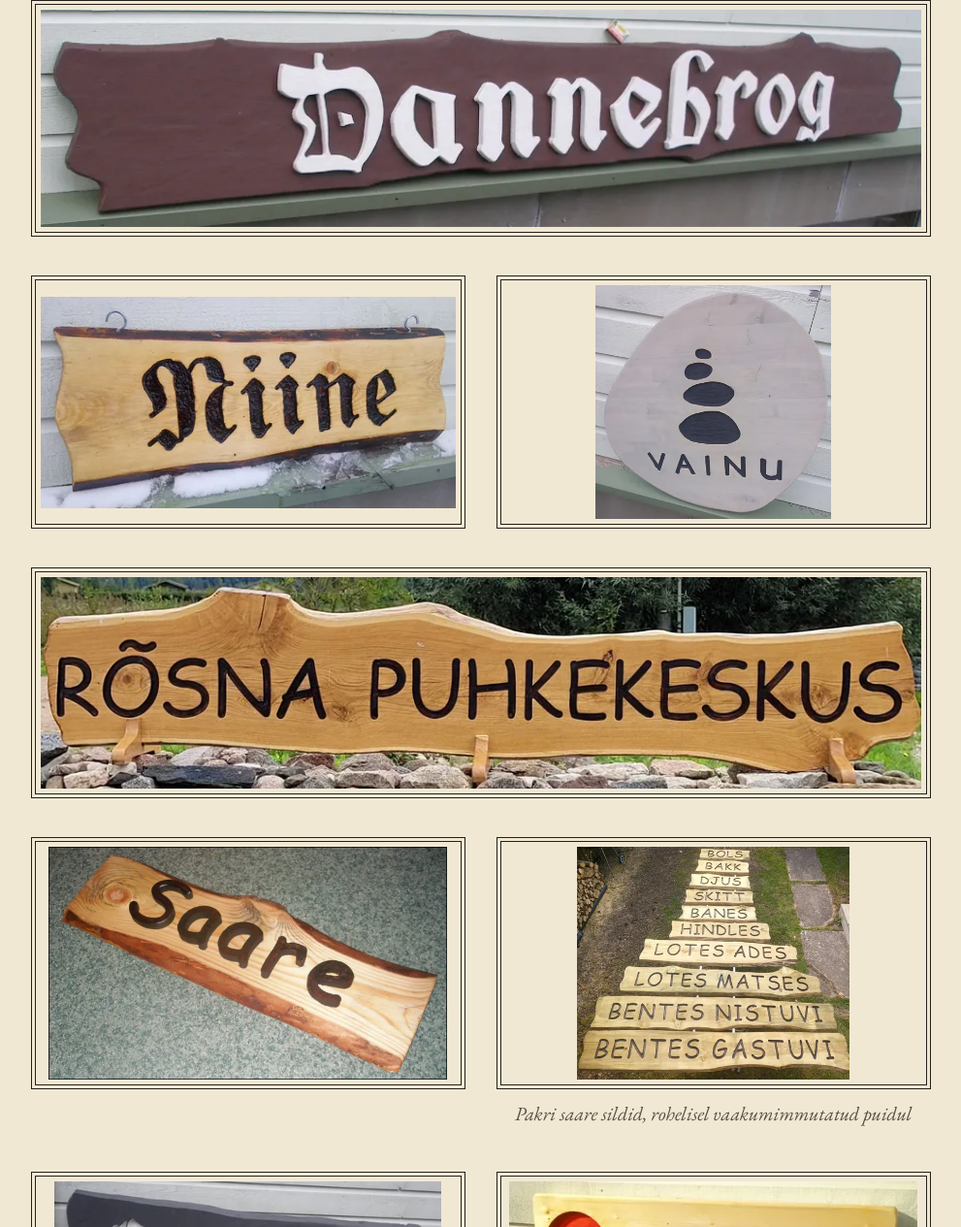
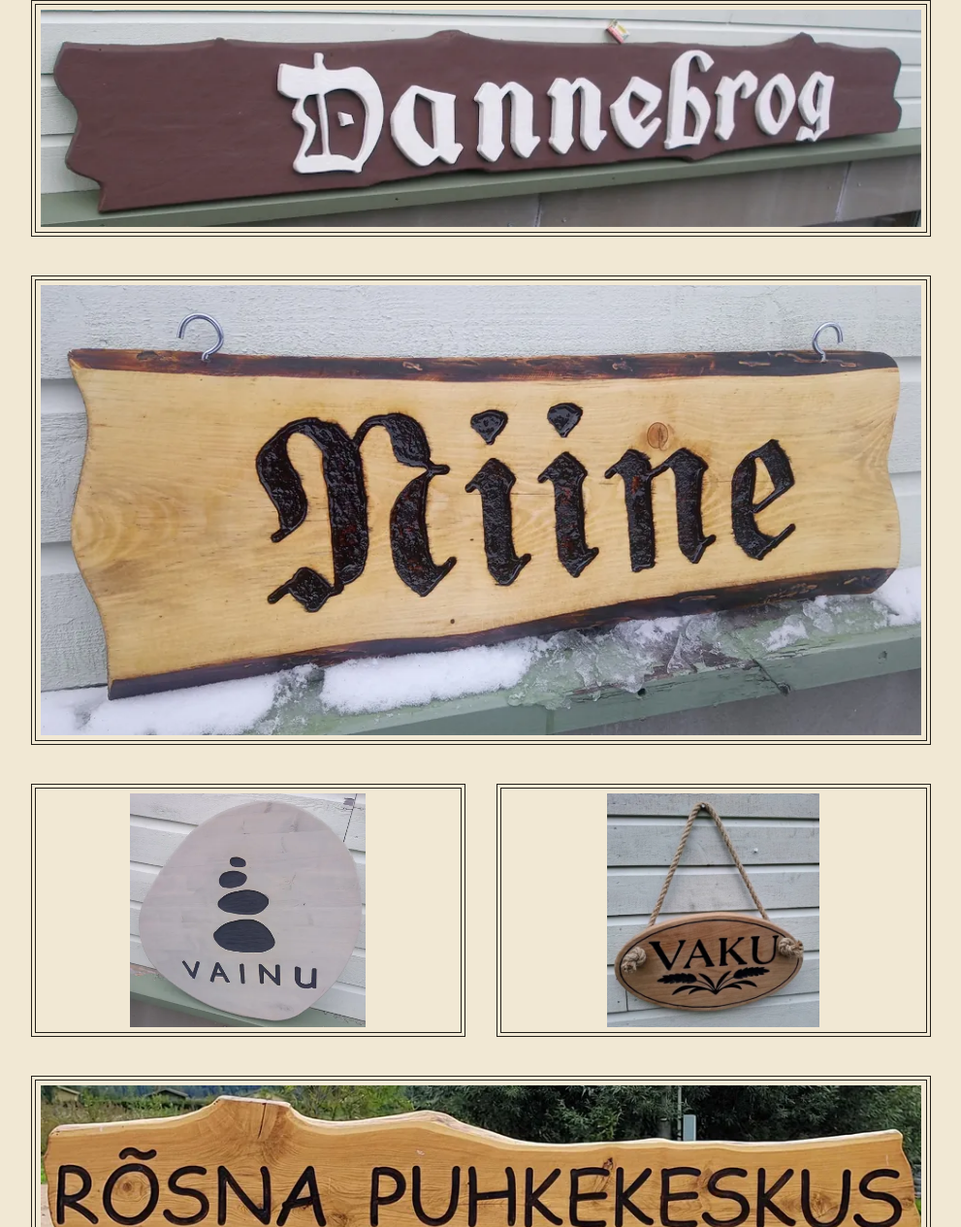
Before and after one commit to ssilver113/talusildid, a plain HTML site: page naited.html in a window 1280 px wide. Shown: the part 4361-5626 px from the top of the page at 97% size, without its empty margins (137-1128 px from the left). Drawn offline with Linux system fonts and the light colour scheme.

Commit message:
Examples: add Vaku next to Vainu, Niine full width

```diff
--- a/naited.html
+++ b/naited.html
@@ -90,8 +90,9 @@
 					<figure class="plate plate-wide"><div class="frame"><a class="zoom" href="images/naited/ou_moderator.webp"><img src="images/naited/ou_moderator.webp" width="651" height="178" loading="lazy" decoding="async" alt="„OÜ Moderator“ valgete väljafreesitud tähtedega rohelisel plangul"></a></div></figure>
 					<figure class="plate plate-wide"><div class="frame"><a class="zoom" href="images/naited/Karpaadi.webp"><img src="images/naited/Karpaadi.webp" width="900" height="268" srcset="images/naited/t/Karpaadi-480.webp 480w, images/naited/Karpaadi.webp 900w" sizes="(min-width: 1000px) 908px, calc(100vw - 44px)" loading="lazy" decoding="async" alt="„Karpaadi talu“ kaldkirjas servamata peitsitud plangul"></a></div></figure>
 					<figure class="plate plate-wide"><div class="frame"><a class="zoom" href="images/naited/dannebrog.webp"><img src="images/naited/dannebrog.webp" width="900" height="222" srcset="images/naited/t/dannebrog-480.webp 480w, images/naited/dannebrog.webp 900w" sizes="(min-width: 1000px) 908px, calc(100vw - 44px)" loading="lazy" decoding="async" alt="„Dannebrog“ valgete gooti tähtedega pruunil plangul"></a></div></figure>
-					<figure class="plate"><div class="frame"><a class="zoom" href="images/naited/niine_3.webp"><img src="images/naited/niine_3.webp" width="1500" height="766" srcset="images/naited/t/niine_3-480.webp 480w, images/naited/t/niine_3-960.webp 960w, images/naited/niine_3.webp 1500w" sizes="(min-width: 1000px) 428px, (min-width: 761px) calc(50vw - 44px), calc(100vw - 44px)" loading="lazy" decoding="async" alt="„Niine“ gooti kirjas servamata laual, riputamiseks konksud"></a></div></figure>
+					<figure class="plate plate-wide"><div class="frame"><a class="zoom" href="images/naited/niine_3.webp"><img src="images/naited/niine_3.webp" width="1500" height="766" srcset="images/naited/t/niine_3-480.webp 480w, images/naited/t/niine_3-960.webp 960w, images/naited/niine_3.webp 1500w" sizes="(min-width: 1000px) 908px, calc(100vw - 44px)" loading="lazy" decoding="async" alt="„Niine“ gooti kirjas servamata laual, riputamiseks konksud"></a></div></figure>
 					<figure class="plate"><div class="frame"><a class="zoom" href="images/naited/vainu.webp"><img src="images/naited/vainu.webp" width="1468" height="1450" srcset="images/naited/t/vainu-480.webp 480w, images/naited/t/vainu-960.webp 960w, images/naited/vainu.webp 1468w" sizes="(min-width: 1000px) 428px, (min-width: 761px) calc(50vw - 44px), calc(100vw - 44px)" loading="lazy" decoding="async" alt="Ümar hall silt „Vainu“ kivitorni pildiga"></a></div></figure>
+					<figure class="plate"><div class="frame"><a class="zoom" href="images/naited/vaku.webp"><img src="images/naited/vaku.webp" width="768" height="845" srcset="images/naited/t/vaku-480.webp 480w, images/naited/vaku.webp 768w" sizes="(min-width: 1000px) 428px, (min-width: 761px) calc(50vw - 44px), calc(100vw - 44px)" loading="lazy" decoding="async" alt="Ovaalne rippuv silt „Vaku“ viljapeade pildiga, köiest riputusaas"></a></div></figure>
 					<figure class="plate plate-wide"><div class="frame"><a class="zoom" href="images/naited/rosna22.webp"><img src="images/naited/rosna22.webp" width="2006" height="481" srcset="images/naited/t/rosna22-480.webp 480w, images/naited/t/rosna22-960.webp 960w, images/naited/t/rosna22-1400.webp 1400w, images/naited/rosna22.webp 2006w" sizes="(min-width: 1000px) 908px, calc(100vw - 44px)" loading="lazy" decoding="async" alt="Pikk silt „Rõsna Puhkekeskus“ kiviaia peal"></a></div></figure>
 					<figure class="plate"><div class="frame"><a class="zoom" href="images/naited/saare.webp"><img src="images/naited/saare.webp" width="651" height="381" loading="lazy" decoding="async" alt="„Saare“ servamata plangul, sügavale freesitud tähed"></a></div></figure>
 					<figure class="plate"><div class="frame"><a class="zoom" href="images/naited/prangli_2.webp"><img src="images/naited/prangli_2.webp" width="1965" height="1681" srcset="images/naited/t/prangli_2-480.webp 480w, images/naited/t/prangli_2-960.webp 960w, images/naited/t/prangli_2-1400.webp 1400w, images/naited/prangli_2.webp 1965w" sizes="(min-width: 1000px) 428px, (min-width: 761px) calc(50vw - 44px), calc(100vw - 44px)" loading="lazy" decoding="async" alt="Pakri saare viidad: kümme talunime üksteise all astmelistel laudadel"></a></div><figcaption>Pakri saare sildid, rohelisel vaakumimmutatud puidul</figcaption></figure>
```
Also changed, not shown: images/naited/t/vaku-480.webp (added), images/naited/vaku.webp (added).
